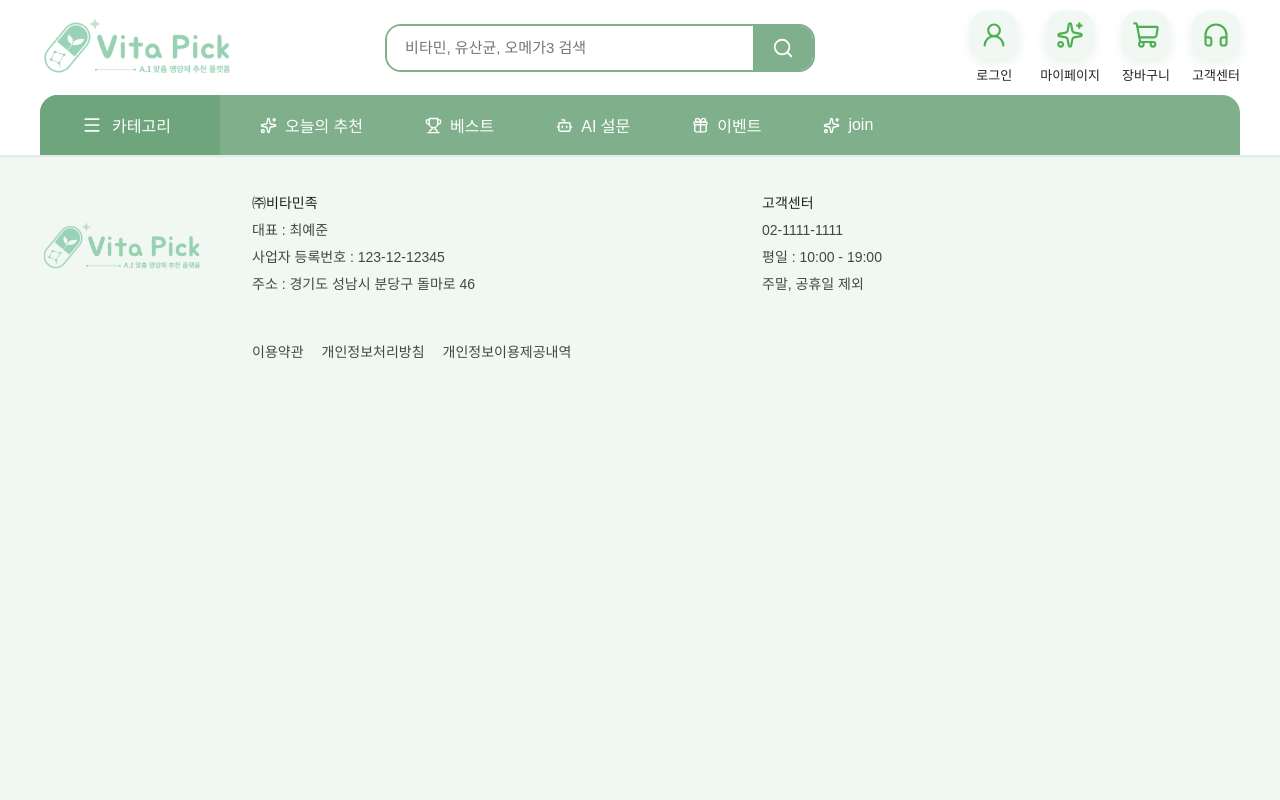
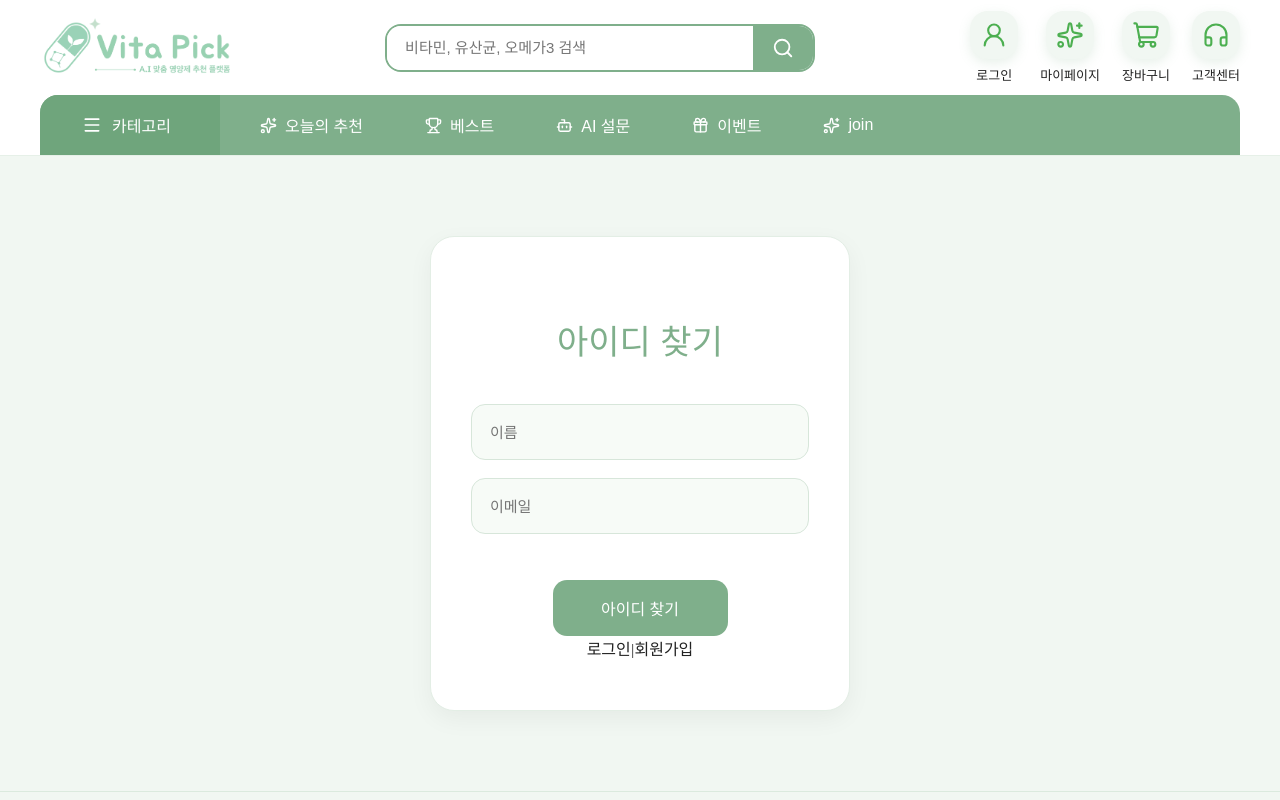
Before and after one commit to qkrwnstj1346/vitapick-FE, a React (Vite) app: page /v1/auth/findid in a window 1280 px wide. Shown: the top 800 px of the page. Built offline with nearby package versions, Linux system fonts and the light colour scheme.

Commit message:
메인, 파인트아이디, 조인 작성중

```diff
--- a/src/components/layout/Main.jsx
+++ b/src/components/layout/Main.jsx
@@ -3,7 +3,7 @@ import { Routes, Route } from 'react-router-dom';
 import Login from '../../pages/users/Login';
 import Home from '../../pages/home/Home';
 import Join from '../../pages/users/Join';
-// import FindId from '../../pages/users/FindId';
+import FindId from '../../pages/users/FindId';
 import Sur from '../../pages/custom/Sur';
 // import MyPage from '../../pages/users/MyPage';
 
@@ -44,7 +44,7 @@ function Main({ onLoginSubmit, isLoggedIn }) {
                     element={<Login onLoginSubmit={onLoginSubmit} />}
                 />
 
-                {/* <Route path="/v1/aut/findid" element={<FindId/>} /> */}
+                <Route path="/v1/auth/findid" element={<FindId/>} />
 
                 <Route
                     path="/v1/auth/join"
--- a/src/pages/users/FindId.jsx
+++ b/src/pages/users/FindId.jsx
@@ -1,63 +1,35 @@
 import { useState } from 'react';
 import { Link, useNavigate } from 'react-router-dom';
+import { useForm } from 'react-hook-form';
 import { UsersApi } from '../../service/usersApi';
 import './Login.css';
-import { useNavigate } from "react-router-dom";
-import { useForm } from 'react-hook-form';
 
 function FindId() {
     const navigate = useNavigate();
-
-    const [userNm, setUserNm] = useState("");
-    const [email, setEmail] = useState("");
-
     const [foundId, setFoundId] = useState("");
-    const [errorMsg, setErrorMsg] = useState("");
+    const [serverError, setServerError] = useState("");
     const [isLoading, setIsLoading] = useState(false);
 
     const {
         register,
         handleSubmit,
-    formState: { isSubmitting, errors },
-    } = useForm();
+        formState: { errors },
+    } = useForm({ mode: 'onBlur' });  // 포커스 벗어날 때 유효성 검사
 
-    const nameRegex = /^[가-힣a-zA-Z\s]{2,20}$/;
-    const emailRegex = /^[^\s@]+@[^\s@]+\.[^\s@]+$/;
-
-    const onFindIdSubmit = async (e) => {
-        e.preventDefault();
-
+    const onFindIdSubmit = async (data) => {
+        // handleSubmit이 유효성 검사를 통과한 data를 넘겨줌
         setFoundId("");
-        setErrorMsg("");
-
-        const trimmedUserNm = userNm.trim();
-        const trimmedEmail = email.trim();
-
-        if (trimmedUserNm.length === 0) {
-            setErrorMsg("이름을 입력해주세요.");
-            return;
-        }
-
-        if (trimmedEmail.length === 0) {
-            setErrorMsg("이메일을 입력해주세요.");
-            return;
-        }
+        setServerError("");
 
         try {
             setIsLoading(true);
-
-            const response = await UsersApi.findId(trimmedUserNm, trimmedEmail);
-
-            console.log("아이디 찾기 성공 response =", response);
-
-            setFoundId(response.loginId);
+            const response = await UsersApi.findId(data.userNm, data.email);
+            setFoundId(response.data.loginId);  // ← .data 주의 (axios 응답 구조)
         } catch (err) {
-            console.log("아이디 찾기 실패 err =", err);
-
             if (err.response?.status === 404) {
-                setErrorMsg("일치하는 회원 정보가 없습니다.");
+                setServerError("일치하는 회원 정보가 없습니다.");
             } else {
-                setErrorMsg("아이디 찾기 중 오류가 발생했습니다.");
+                setServerError("아이디 찾기 중 오류가 발생했습니다.");
             }
         } finally {
             setIsLoading(false);
@@ -67,33 +39,51 @@ function FindId() {
     return (
         <div className='body_container'>
             <hr />
-
             <h2 style={{ color: '#7FAF8B' }}>아이디 찾기</h2>
 
-            <div>
-                <form autoComplete='off' onSubmit={onFindIdSubmit}>
+            <form autoComplete='off' onSubmit={handleSubmit(onFindIdSubmit)}>
+
+                {/* 이름 입력 */}
                 <input
                     type="text"
-                        name="userNm"
                     placeholder="이름"
                     autoComplete='off'
                     size={20}
-                        value={userNm}
-                        onChange={(e) => setUserNm(e.target.value)}
+                    {...register("userNm", {
+                        required: "이름을 입력해주세요.",
+                        pattern: {
+                            value: /^[가-힣a-zA-Z\s]{2,20}$/,
+                            message: "이름은 한글/영문 2~20자로 입력해주세요."
+                        }
+                    })}
                 />
+                {errors.userNm && (
+                    <p style={{ color: "red", fontSize: "13px" }}>
+                        {errors.userNm.message}
+                    </p>
+                )}
                 <br />
 
+                {/* 이메일 입력 */}
                 <input
-                        type="email"
-                        name="email"
+                    type="text"
                     placeholder="이메일"
                     autoComplete='off'
                     size={20}
-                        value={email}
-                        onChange={(e) => setEmail(e.target.value)}
+                    {...register("email", {
+                        required: "이메일을 입력해주세요.",
+                        pattern: {
+                            value: /^[^\s@]+@[^\s@]+\.[^\s@]+$/,
+                            message: "이메일 형식이 올바르지 않습니다."
+                        }
+                    })}
                 />
-                    <br />
-                    <br />
+                {errors.email && (
+                    <p style={{ color: "red", fontSize: "13px" }}>
+                        {errors.email.message}
+                    </p>
+                )}
+                <br /><br />
 
                 <input
                     type="submit"
@@ -102,26 +92,21 @@ function FindId() {
                     style={{ width: 175 }}
                     disabled={isLoading}
                 />
-                    <br />
-                    <br />
             </form>
 
-                {errorMsg && (
-                    <p style={{ color: "red", fontSize: "14px" }}>
-                        {errorMsg}
-                    </p>
+            {/* 서버 에러 메시지 */}
+            {serverError && (
+                <p style={{ color: "red", fontSize: "14px" }}>{serverError}</p>
             )}
 
+            {/* 아이디 찾기 성공 결과 */}
             {foundId && (
                 <div style={{ marginTop: "15px" }}>
                     <p>
                         가입된 아이디는&nbsp;
-                            <strong style={{ color: "#7547a3" }}>
-                                {foundId}
-                            </strong>
+                        <strong style={{ color: "#7547a3" }}>{foundId}</strong>
                         &nbsp;입니다.
                     </p>
-
                     <button
                         type="button"
                         className="loginBtn"
@@ -139,7 +124,6 @@ function FindId() {
                 <Link to="/v1/auth/join">회원가입</Link>
             </div>
         </div>
-        </div>
     );
 }
 
```
Also changed, not shown: src/pages/users/Join.jsx (+83 -78 lines). Lines whose indentation alone changed are shown as unchanged.
